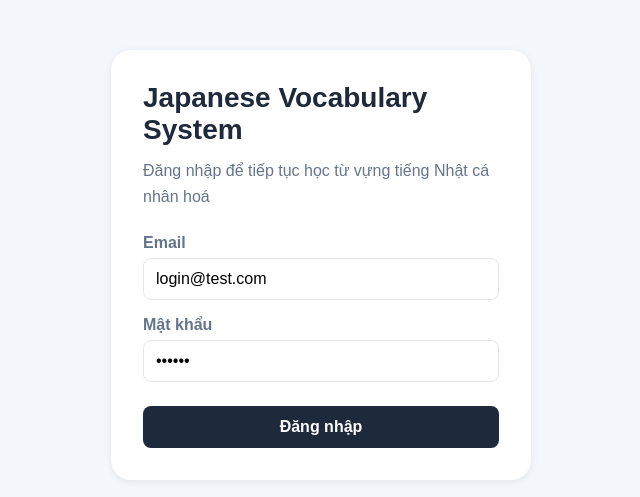
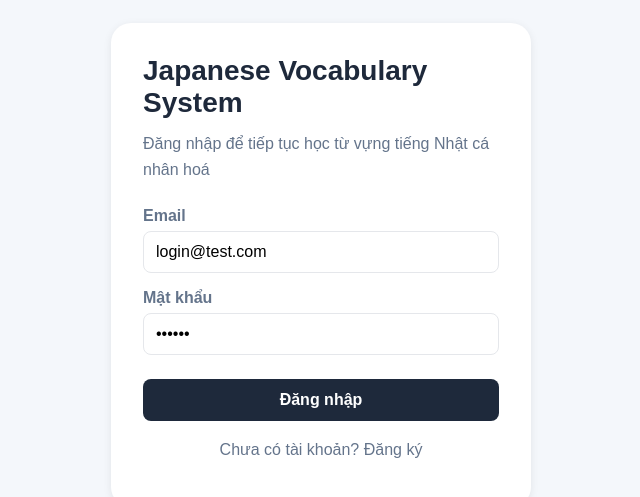
Before and after one commit to Thanh1417/japanese-vocab-system, a React app in the folder frontend/: page /login in a window 1280 px wide. Shown: the part 135-632 px from the top of the page, without its empty margins (319-959 px from the left). Built offline with nearby package versions, Linux system fonts and the light colour scheme; the HTML template or start-up script is replaced by a standard one.

Commit message:
fix login page

```diff
--- a/frontend/src/pages/LoginPage.jsx
+++ b/frontend/src/pages/LoginPage.jsx
@@ -1,5 +1,5 @@
 import { useState } from "react";
-import { useNavigate } from "react-router-dom";
+import { useNavigate, Link } from "react-router-dom";
 
 import { loginApi } from "../api/authApi";
 import { useAuth } from "../contexts/AuthContext";
@@ -80,8 +80,14 @@ function LoginPage() {
             Đăng nhập
           </button>
         </form>
+
+        <p className={styles.footerText}>
+          Chưa có tài khoản? <Link to="/register">Đăng ký</Link>
+        </p>
+
       </div>
     </div>
+
   );
 }
 
--- a/frontend/src/pages/LoginPage.module.css
+++ b/frontend/src/pages/LoginPage.module.css
@@ -61,3 +61,9 @@
   cursor: pointer;
   font-weight: 600;
 }
+
+.footerText {
+  margin-top: 20px;
+  text-align: center;
+  color: var(--color-muted);
+}
```
